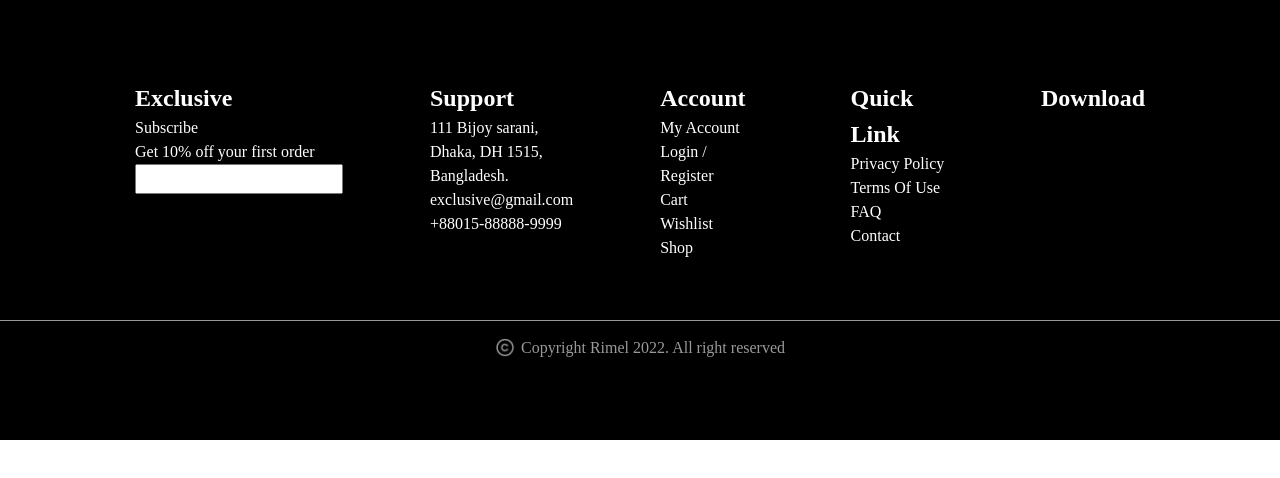
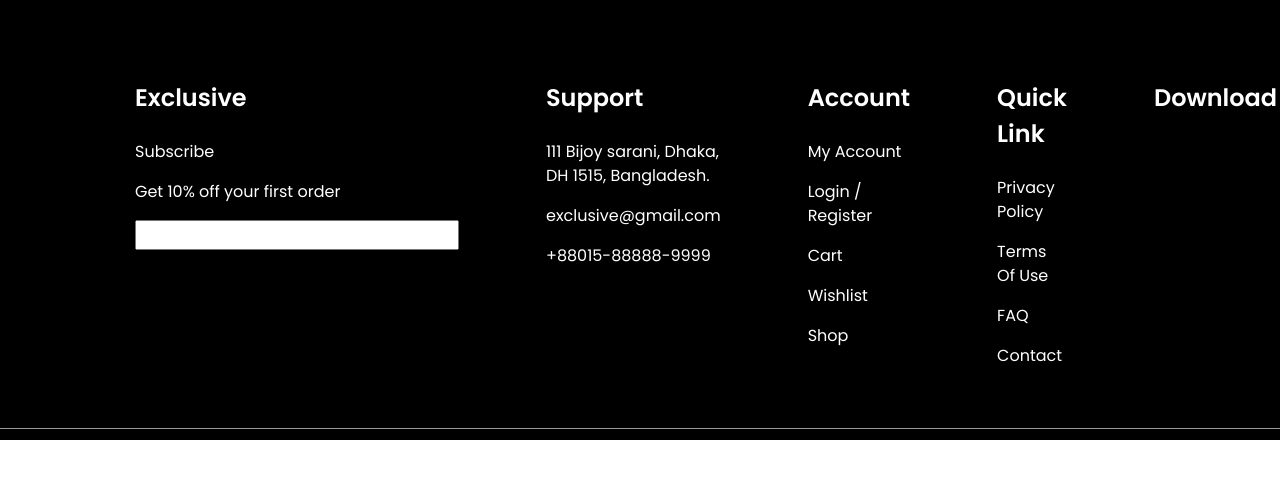
Before and after one commit to KriiLunAus/Exlusive, a React (Vite) app: page / in a window 1280 px wide. Shown: the top 478 px of the page. Built offline with nearby package versions, Linux system fonts and the light colour scheme.

Commit message:
added fonts

```diff
--- a/index.html
+++ b/index.html
@@ -2,6 +2,12 @@
 <html lang="en">
   <head>
     <meta charset="UTF-8" />
+    <link rel="preconnect" href="https://fonts.googleapis.com" />
+    <link rel="preconnect" href="https://fonts.gstatic.com" crossorigin />
+    <link
+      href="https://fonts.googleapis.com/css2?family=Inter:opsz,wght@14..32,100..900&family=Poppins:wght@400;500;600&display=swap"
+      rel="stylesheet"
+    />
     <link rel="icon" type="image/svg+xml" href="/vite.svg" />
     <meta name="viewport" content="width=device-width, initial-scale=1.0" />
     <title>E</title>
--- a/src/components/Footer/Footer.module.css
+++ b/src/components/Footer/Footer.module.css
@@ -18,6 +18,13 @@
   font-size: 24px;
 }
 
+.links {
+  display: flex;
+  flex-direction: column;
+  gap: 16px;
+  margin-top: 24px;
+}
+
 .footerCopyright {
   display: flex;
   justify-content: center;
--- a/src/components/Footer/Footer.tsx
+++ b/src/components/Footer/Footer.tsx
@@ -5,30 +5,38 @@
     <div className={css.linksWrapper}>
             <div>
                 <h3 className={css.linksHeader}>Exclusive</h3>
+                <div className={css.links}>
                     <p>Subscribe</p>
                     <p>Get 10% off your first order</p>
                     <input type="text" />
                 </div>
+        </div>
             <div>
                 <h3 className={css.linksHeader}>Support</h3>
+                <div className={css.links}>
                     <p>111 Bijoy sarani, Dhaka,  DH 1515, Bangladesh.</p>
                     <p>exclusive@gmail.com</p>
                     <p>+88015-88888-9999</p>
                 </div>
+        </div>
             <div>
                 <h3 className={css.linksHeader}>Account</h3>
+                <div className={css.links}>
                     <p>My Account</p>
                     <p>Login / Register</p>
                     <p>Cart</p>
                     <p>Wishlist</p>
                     <p>Shop</p>
                 </div>
+        </div>
             <div>
                 <h3 className={css.linksHeader}>Quick Link</h3>
+                <div className={css.links}>
                     <p>Privacy Policy</p>
                     <p>Terms Of Use</p>
                     <p>FAQ</p>
                     <p>Contact</p>
+                </div>
             </div>
             <div>
                 <h3 className={css.linksHeader}>Download</h3>
--- a/src/index.css
+++ b/src/index.css
@@ -44,6 +44,7 @@
   scroll-behavior: smooth;
   text-rendering: optimizeSpeed;
   line-height: 1.5;
+  font-family: "Poppins", sans-serif;
 }
 
 /* Видаляємо стандартну стилізацію для всіх ul та il, у яких є атрибут class*/
```
Also changed, not shown: src/components/Header/Header.module.css (added), src/components/Header/Header.tsx (added). Lines whose indentation alone changed are shown as unchanged.
